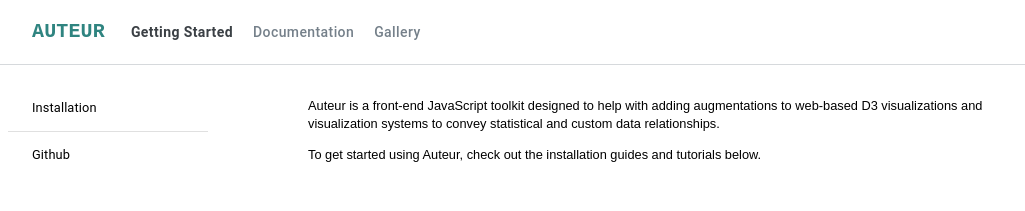
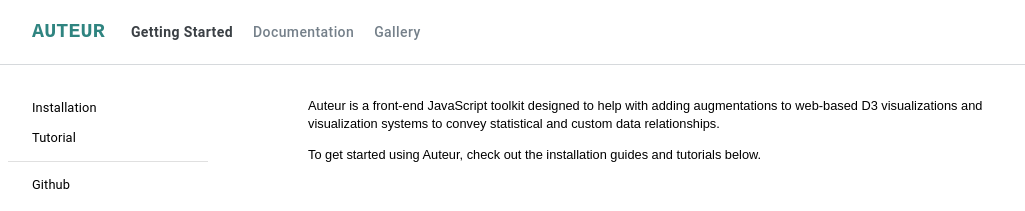
Before and after one commit to auteur-vis/auteur-doc, a Next.js app: page /auteur-doc/gettingstarted in a window 1280 px wide. Shown: the top 211 px of the page, without its empty margins (42-1067 px from the left). Built offline with nearby package versions, Linux system fonts and the light colour scheme.

Commit message:
testing deploy (10)

```diff
--- a/src/app/gettingstarted/page.js
+++ b/src/app/gettingstarted/page.js
@@ -12,7 +12,7 @@
 export default function Home() {
 
   const optionsMap = {
-    "Getting Started":["Installation"],
+    "Getting Started":["Installation", "Tutorial"],
     "Documentation":["Generation Criteria", "*Compound Criteria", "*Customization", "*Stats", "Augmentations", "Draft"],
     "Gallery":["Emphasis", "Threshold", "Range", "Derived Values", "Local Data", "Regression"]};
 
```
